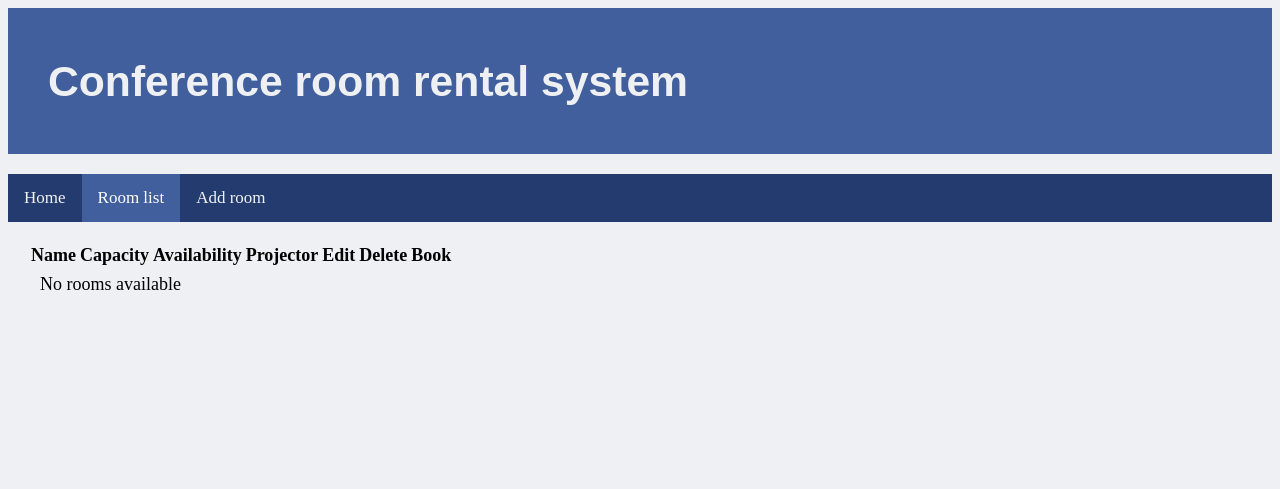
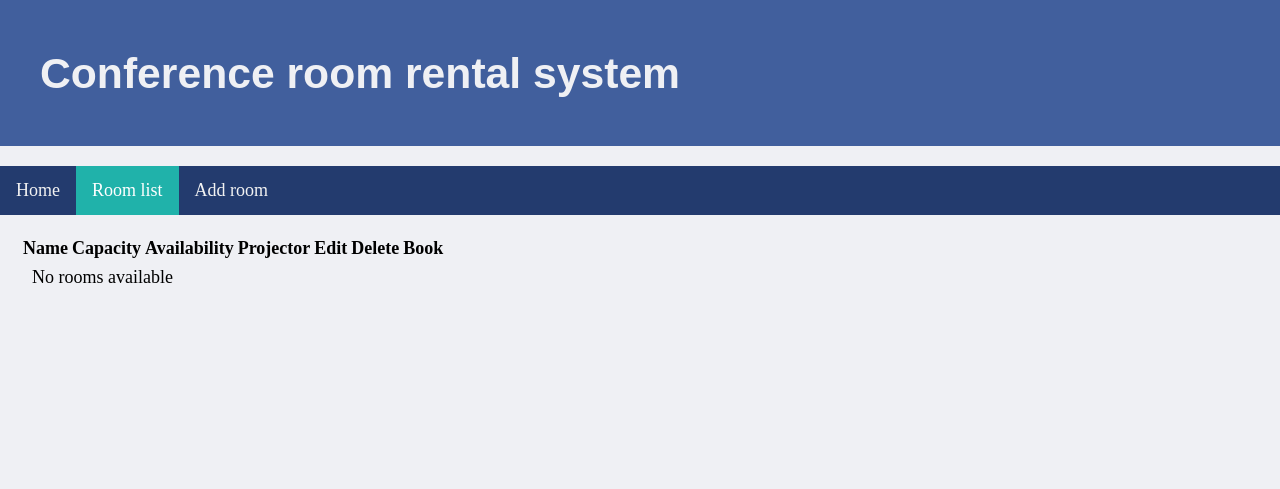
Before and after one commit to saradonin/conference_room_rental, a Django app: page /rooms/ in a window 1280 px wide. Shown: the top 489 px of the page. Run offline with Django 4.2, Linux system fonts and the light colour scheme; data that the repository does not hold is empty.

Commit message:
colors changed

```diff
--- a/reservations/static/css/style.css
+++ b/reservations/static/css/style.css
@@ -1,6 +1,7 @@
 
 body {
     background: #EFF0F4;
+    margin: 0px;
 }
 
 
@@ -34,23 +35,23 @@ body {
     text-align: center;
     padding: 14px 16px;
     text-decoration: none;
-    font-size: 17px;
+    font-size: 18px;
 }
 
 /* color of links on hover */
 .topnav a:hover {
-    background-color: #ddd;
+    background-color: #415F9D;
     color: black;
 }
 
 /* color to the active/current link */
 .topnav a.active {
-    background-color: #415F9D;
+    background-color: lightseagreen;
     color: white;
 }
 
 .table {
-    padding: 20px;
+    margin: 20px;
     border-style: hidden;
     box-shadow: black;
     border-color: #373A40;
@@ -59,6 +60,7 @@ body {
 
 form {
     font-size: 18px;
+    margin: 20px;
 }
 
 input {
```
